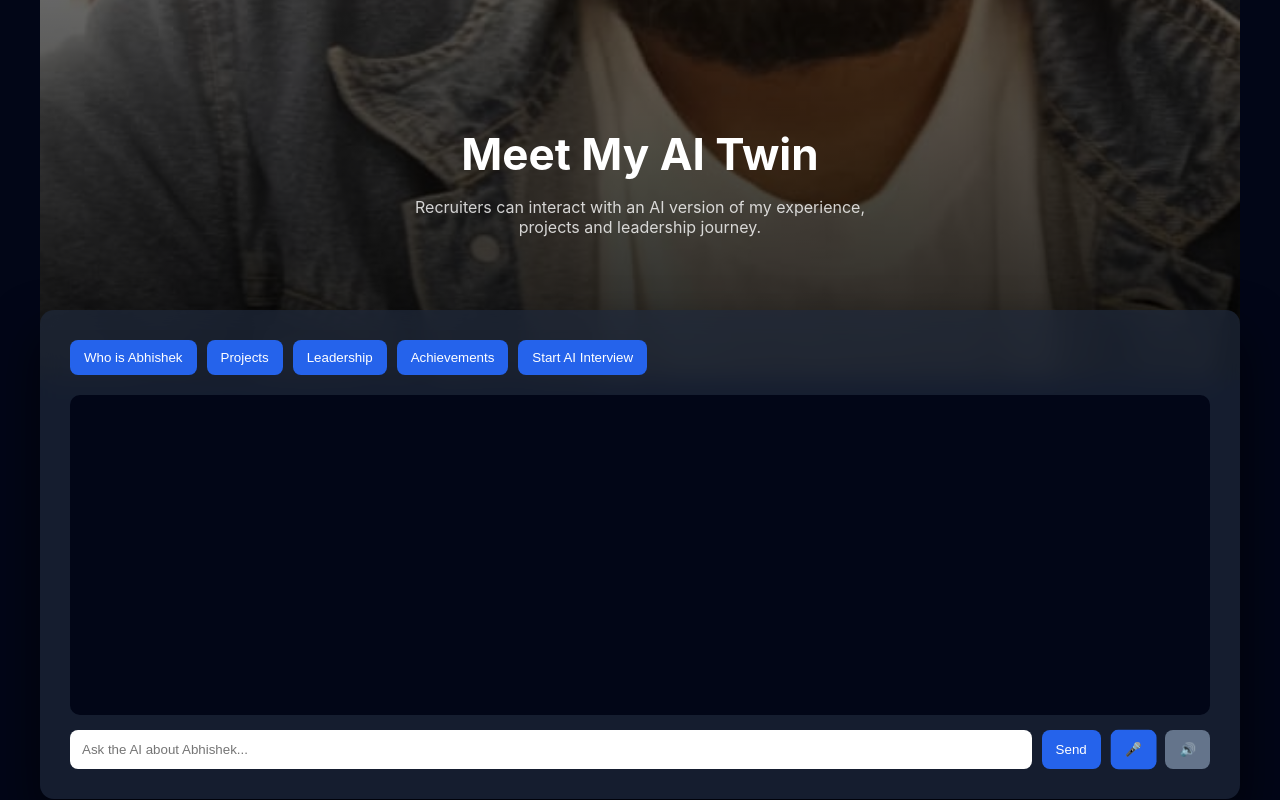
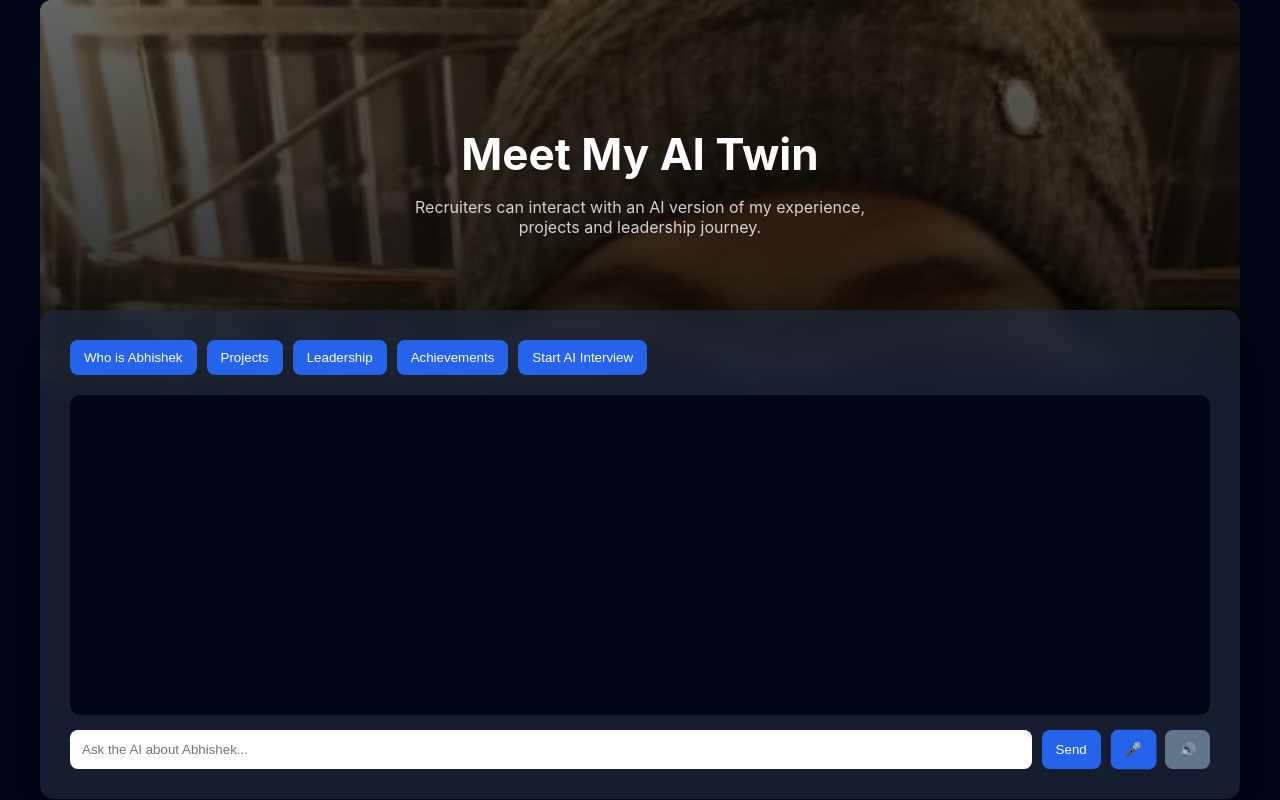
Before and after one commit to abhi-high/ai-twin, a React (Create React App) app: page / in a window 1280 px wide. Shown: the top 800 px of the page. Built offline with nearby package versions, Linux system fonts and the light colour scheme.

Commit message:
Update App.css

```diff
--- a/src/App.css
+++ b/src/App.css
@@ -13,8 +13,11 @@ margin:auto;
 .hero{
 height:380px;
 background-size:cover;
-background-position:center;
+background-position:top center;
+background-repeat:no-repeat;
 position:relative;
+border-radius:12px 12px 0 0;
+overflow:hidden;
 }
 
 .heroOverlay{
```
